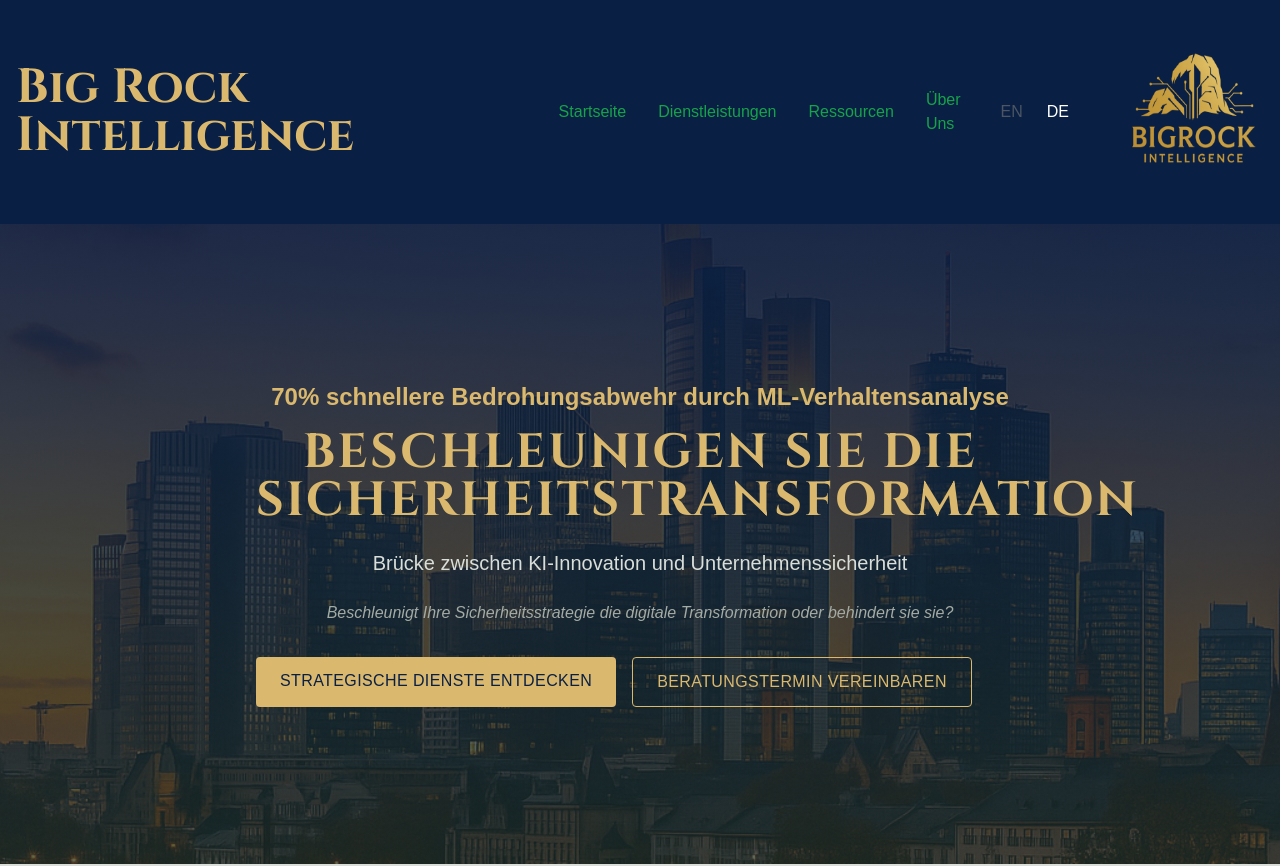
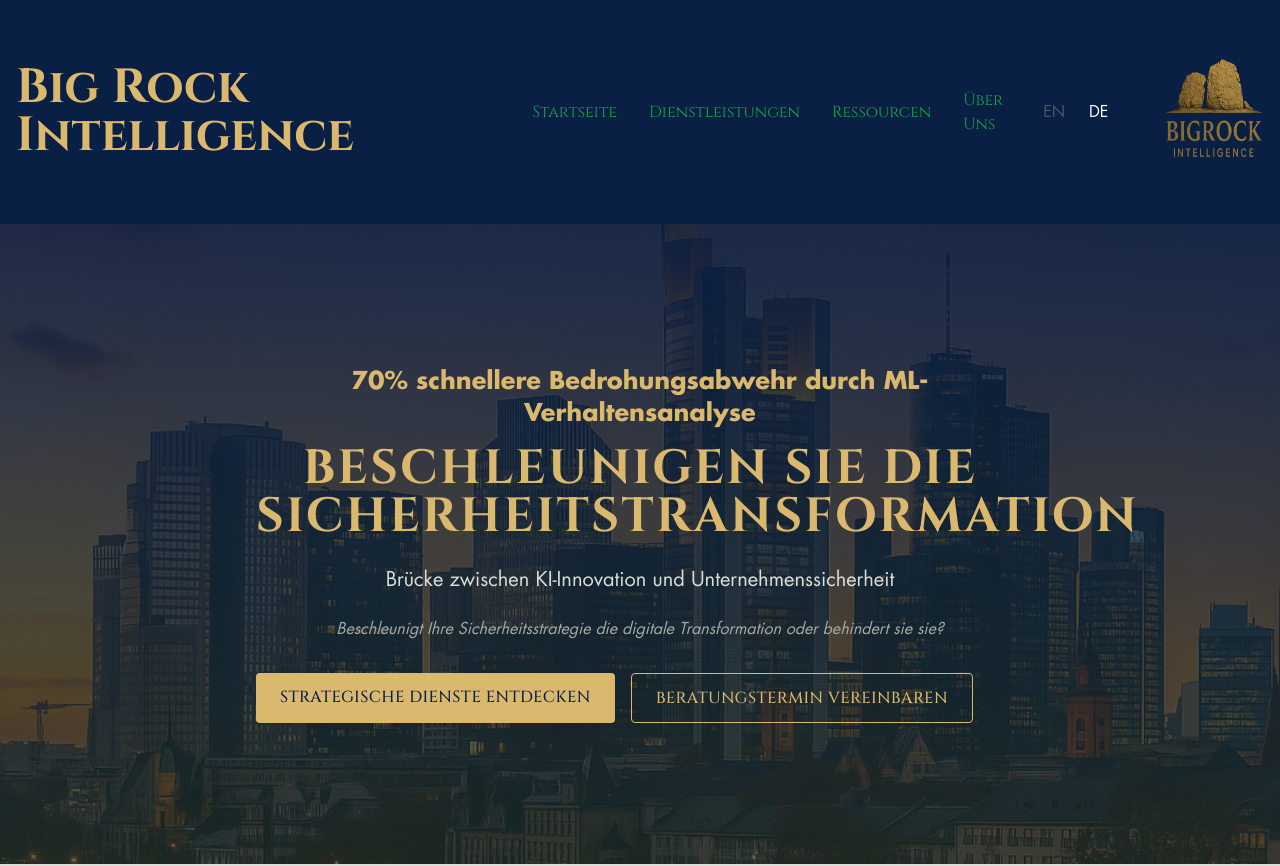
Before and after one commit to jamcam-me/deployvercel-web, a Next.js app: page /de in a window 1280 px wide. Shown: the top 866 px of the page. Built offline with nearby package versions, Linux system fonts and the light colour scheme.

Commit message:
Update font usage and image sources across components for consistency and improved design

```diff
--- a/src/app/[locale]/about/page.tsx
+++ b/src/app/[locale]/about/page.tsx
@@ -41,7 +41,7 @@ export default function About({ params }: AboutPageProps) {
           <p className="text-xl text-steelGray">The Foundation of Strategic Security</p>
           <div className="mt-8">
             <Image
-              src="/images/hero_rock_silhouette.png"
+              src="/images/202002~1.JPG"
               alt="Glacial Rock Silhouette"
               width={800}
               height={400}
--- a/src/app/globals.css
+++ b/src/app/globals.css
@@ -1,7 +1,18 @@
+@font-face {
+  font-family: 'Cinzel';
+  src: url('/fonts/cinzel/Cinzel-Regular.woff2') format('woff2'),
+       url('/fonts/cinzel/Cinzel-Regular.woff') format('woff'),
+       url('/fonts/cinzel/cinzel-regular.ttf') format('truetype');
+  font-weight: 400;
+  font-display: swap;
+  font-style: normal;
+}
+
 @font-face {
   font-family: 'Cinzel';
   src: url('/fonts/cinzel/Cinzel-Medium.woff2') format('woff2'),
-       url('/fonts/cinzel/Cinzel-Medium.woff') format('woff');
+       url('/fonts/cinzel/Cinzel-Medium.woff') format('woff'),
+       url('/fonts/cinzel/cinzel-medium.ttf') format('truetype');
   font-weight: 500;
   font-display: swap;
   font-style: normal;
@@ -9,15 +20,25 @@
 
 @font-face {
   font-family: 'Cinzel';
-  src: url('/fonts/cinzel/Cinzel-Regular.woff2') format('woff2'),
-       url('/fonts/cinzel/Cinzel-Regular.woff') format('woff');
+  src: url('/fonts/cinzel/Cinzel-Medium.woff2') format('woff2'),
+       url('/fonts/cinzel/Cinzel-Medium.woff') format('woff'),
+       url('/fonts/cinzel/cinzel.ttf') format('truetype');
+  font-weight: 700; /* Assuming this is the bold version */
+  font-display: swap;
+  font-style: normal;
+}
+
+@font-face {
+  font-family: 'Futura Std';
+  src: url('/fonts/futura/FuturaStd-Book.woff2') format('woff2'),
+       url('/fonts/futura/FuturaStd-Book.woff') format('woff');
   font-weight: 400;
   font-display: swap;
   font-style: normal;
 }
 
 @font-face {
-  font-family: 'Futura';
+  font-family: 'Futura Std';
   src: url('/fonts/futura/FuturaStd-Medium.woff2') format('woff2'),
        url('/fonts/futura/FuturaStd-Medium.woff') format('woff');
   font-weight: 500;
@@ -26,7 +47,7 @@
 }
 
 @font-face {
-  font-family: 'Futura';
+  font-family: 'Futura Std';
   src: url('/fonts/futura/FuturaStd-Bold.woff2') format('woff2'),
        url('/fonts/futura/FuturaStd-Bold.woff') format('woff');
   font-weight: 700;
@@ -155,11 +176,11 @@
 
   /* Button Components */
   .primary-button {
-    @apply bg-executive-gold text-cyber-navy font-medium px-6 py-3 rounded transition-all hover:bg-gold-15 active:bg-gold-30 uppercase tracking-wide;
+    @apply bg-executive-gold text-cyber-navy font-cinzel font-medium px-6 py-3 rounded transition-all hover:bg-gold-15 active:bg-gold-30 uppercase tracking-wide;
   }
 
   .secondary-button {
-    @apply bg-transparent border border-executive-gold text-executive-gold font-medium px-6 py-3 rounded transition-colors hover:bg-executive-gold hover:bg-opacity-10 uppercase tracking-wide;
+    @apply bg-transparent border border-executive-gold text-executive-gold font-cinzel font-medium px-6 py-3 rounded transition-colors hover:bg-executive-gold hover:bg-opacity-10 uppercase tracking-wide;
   }
 
   .navy-button {
--- a/src/components/layout/Footer.tsx
+++ b/src/components/layout/Footer.tsx
@@ -24,7 +24,7 @@ export const Footer: React.FC<FooterProps> = ({ locale }) => {
         <div className="grid grid-cols-1 md:grid-cols-4 gap-8">
           <div className="col-span-1 md:col-span-2">
             <img
-              src="/images/logo_white.png"
+              src="/images/logo.png"
               alt="Big Rock Intelligence"
               className="h-48 mb-4"
             />
@@ -65,7 +65,7 @@ export const Footer: React.FC<FooterProps> = ({ locale }) => {
                 </Link>
               </li>
               <li>
-                <Link href={`/${locale}/about#contact-section`} className="text-green-600 hover:text-green-700 transition">
+                <Link href={`/${locale}/contact`} className="text-green-600 hover:text-green-700 transition">
                   {locale === 'en' ? 'Contact' : 'Kontakt'}
                 </Link>
               </li>
@@ -88,7 +88,7 @@ export const Footer: React.FC<FooterProps> = ({ locale }) => {
                 </Link>
               </li>
               <li>
-                <Link href={`/${locale}/about#contact-section`} className="text-green-600 hover:text-green-700 transition">
+                <Link href={`/${locale}/contact`} className="text-green-600 hover:text-green-700 transition">
                   {translations.contact}
                 </Link>
               </li>
--- a/src/components/layout/Header.tsx
+++ b/src/components/layout/Header.tsx
@@ -31,16 +31,16 @@ export const Header: React.FC<HeaderProps> = ({ locale }) => {
         <div className="flex items-center space-x-8">
           {/* Desktop Navigation */}
           <nav className="hidden md:flex items-center space-x-8">
-            <Link href={`/${locale}`} className="text-green-600 hover:text-green-700 transition">
+            <Link href={`/${locale}`} className="text-green-600 hover:text-green-700 transition font-cinzel">
               {translations.home}
             </Link>
-            <Link href={`/${locale}/services`} className="text-green-600 hover:text-green-700 transition">
+            <Link href={`/${locale}/services`} className="text-green-600 hover:text-green-700 transition font-cinzel">
               {translations.services}
             </Link>
-            <Link href={`/${locale}/resources`} className="text-green-600 hover:text-green-700 transition">
+            <Link href={`/${locale}/resources`} className="text-green-600 hover:text-green-700 transition font-cinzel">
               {translations.resources}
             </Link>
-            <Link href={`/${locale}/about`} className="text-green-600 hover:text-green-700 transition">
+            <Link href={`/${locale}/about`} className="text-green-600 hover:text-green-700 transition font-cinzel">
               {translations.about}
             </Link>
             <LanguageSwitcher locale={locale} />
@@ -49,7 +49,7 @@ export const Header: React.FC<HeaderProps> = ({ locale }) => {
           {/* Logo (Desktop Only) */}
           <Link href={`/${locale}`} className="hidden md:block">
             <img
-              src="/images/logo.png"
+              src="/images/logo_white.png"
               alt="Big Rock Intelligence"
               className="h-48"
             />
@@ -72,28 +72,28 @@ export const Header: React.FC<HeaderProps> = ({ locale }) => {
             <nav className="flex flex-col p-4">
               <Link
                 href={`/${locale}`}
-                className="py-2 text-green-600 hover:text-green-700 transition" // text-white for dark background
+                className="py-2 text-green-600 hover:text-green-700 transition font-cinzel" // text-white for dark background
                 onClick={() => setIsMenuOpen(false)}
               >
                 {translations.home}
               </Link>
               <Link
                 href={`/${locale}/services`}
-                className="py-2 text-green-600 hover:text-green-700 transition" // text-white for dark background
+                className="py-2 text-green-600 hover:text-green-700 transition font-cinzel" // text-white for dark background
                 onClick={() => setIsMenuOpen(false)}
               >
                 {translations.services}
               </Link>
               <Link
                 href={`/${locale}/resources`}
-                className="py-2 text-green-600 hover:text-green-700 transition" // text-white for dark background
+                className="py-2 text-green-600 hover:text-green-700 transition font-cinzel" // text-white for dark background
                 onClick={() => setIsMenuOpen(false)}
               >
                 {translations.resources}
               </Link>
               <Link
                 href={`/${locale}/about`}
-                className="py-2 text-green-600 hover:text-green-700 transition" // text-white for dark background
+                className="py-2 text-green-600 hover:text-green-700 transition font-cinzel" // text-white for dark background
                 onClick={() => setIsMenuOpen(false)}
               >
                 {translations.about}
--- a/src/components/ui/PrimaryButton.tsx
+++ b/src/components/ui/PrimaryButton.tsx
@@ -18,7 +18,7 @@ export function PrimaryButton({
       whileHover={{ scale: 1.03 }}
       whileTap={{ scale: 0.98 }}
       className={cn(
-        'px-6 py-3 bg-green-600 text-white font-medium rounded-md transition-colors hover:bg-green-700',
+        'px-6 py-3 bg-green-600 text-white font-medium font-cinzel rounded-md transition-colors hover:bg-green-700',
         className
       )}
       {...props}
```
